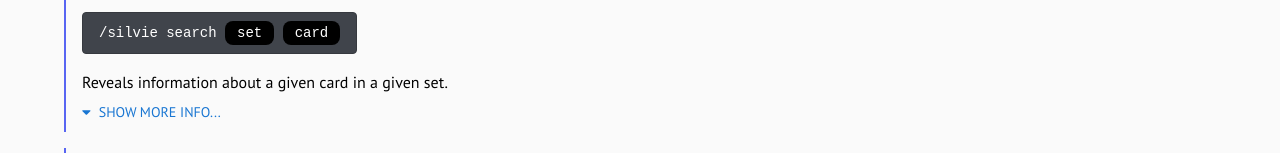
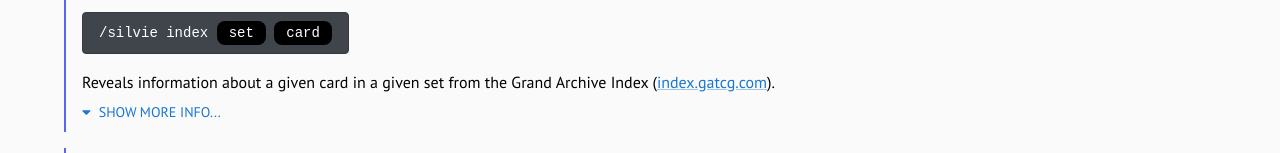
Before and after one commit to ItsSilvie/website, a React (Create React App) app: page / in a window 1280 px wide. Shown: the part 662-815 px from the top of the page. Built offline with nearby package versions, Linux system fonts and the light colour scheme; the HTML template or start-up script is replaced by a standard one; a web font is replaced by a local one.

Commit message:
Update help text.

```diff
--- a/src/components/Body.tsx
+++ b/src/components/Body.tsx
@@ -53,7 +53,7 @@ const Body = () => {
         >
           <CardSearch />
         </Box>
-        <Box
+        {/* <Box
           sx={{
             borderLeft: '2px solid #5865F2',
             mb: 2,
@@ -61,7 +61,7 @@ const Body = () => {
           }}
         >
           <GameplayHelp />
-        </Box>
+        </Box> */}
         <Box
           sx={{
             borderLeft: '2px solid #5865F2',
--- a/src/docs/CardSearch.tsx
+++ b/src/docs/CardSearch.tsx
@@ -1,4 +1,4 @@
-import { Box, Divider, Typography } from '@mui/material';
+import { Box, Divider, Link, Typography } from '@mui/material';
 import React from 'react';
 import Code, { CodeDefinitions, CodeParam } from '../components/Code';
 import Collapsible from '../components/Collapsible';
@@ -14,10 +14,12 @@ const CardSearch = () => {
         Card search
       </Typography>
       <Code>
-        /silvie search <CodeParam>set</CodeParam> <CodeParam>card</CodeParam>
+        /silvie index <CodeParam>set</CodeParam> <CodeParam>card</CodeParam>
       </Code>
       <Typography gutterBottom>
-        Reveals information about a given card in a given set.
+        Reveals information about a given card in a given set from the Grand Archive Index (
+        <Link href="https://index.gatcg.com">index.gatcg.com</Link>
+        ).
       </Typography>
       <Collapsible>
         <CodeDefinitions
```
